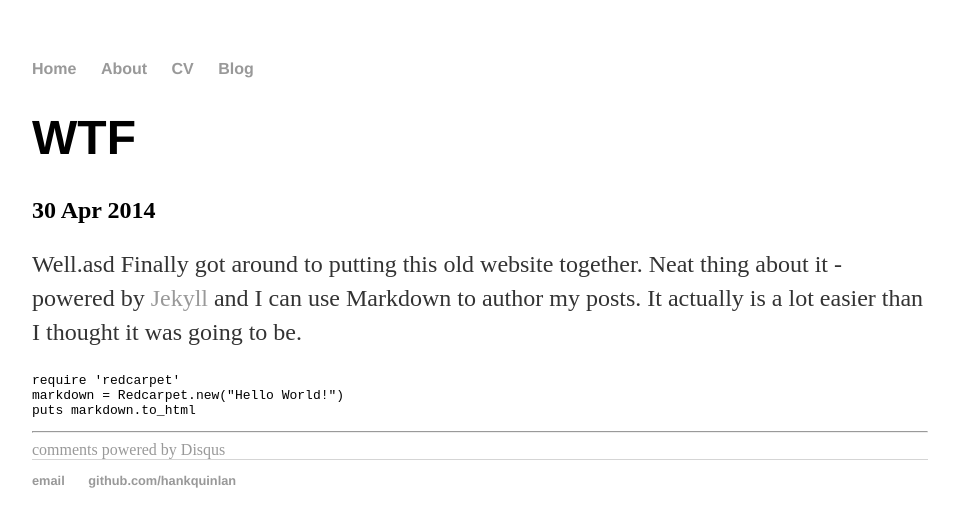
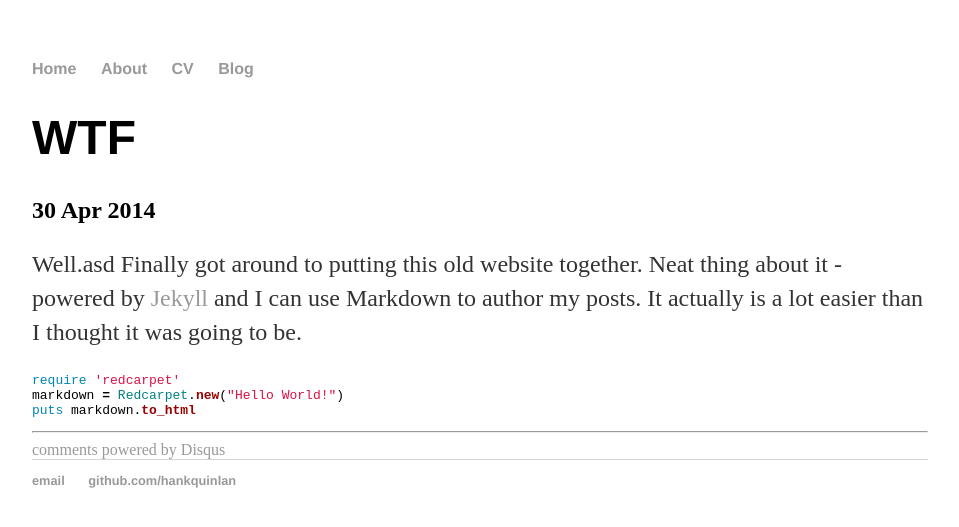
Before and after one commit to yoelblum/yoelblum.github.io, a Jekyll site: the page built from _posts/2015-04-30-hank-quinlan-site-launched.md, in a window 1280 px wide. Shown: the top 527 px of the page, without its empty margins (160-1119 px from the left). Built offline with Jekyll 4.4.1, drawn with Linux system fonts in a browser that asks for light colours; comment, search, counter and statistics services are not loaded.

Commit message:
Update default.html

```diff
--- a/_layouts/default.html
+++ b/_layouts/default.html
@@ -4,7 +4,7 @@
 			<title>{{ page.title }}</title>
 			<!-- link to main stylesheet -->
 			<link rel="stylesheet" type="text/css" href="/css/main.css">
-			<link rel="stylesheet" type="text/css" href="css/syntax.css">
+			<link rel="stylesheet" type="text/css" href="/css/syntax.css">
 		</head>
 		<body>
 			<nav>
```
